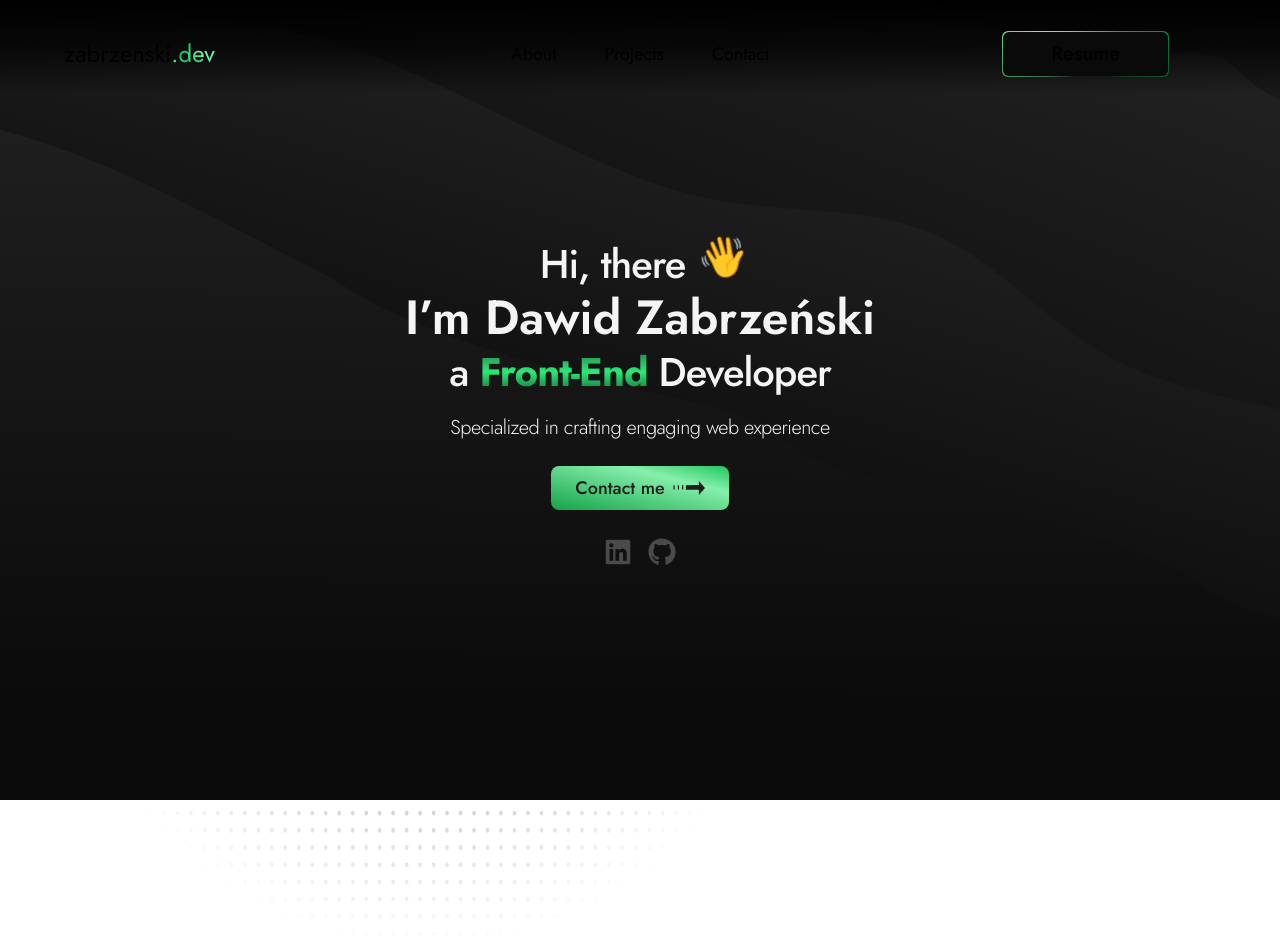
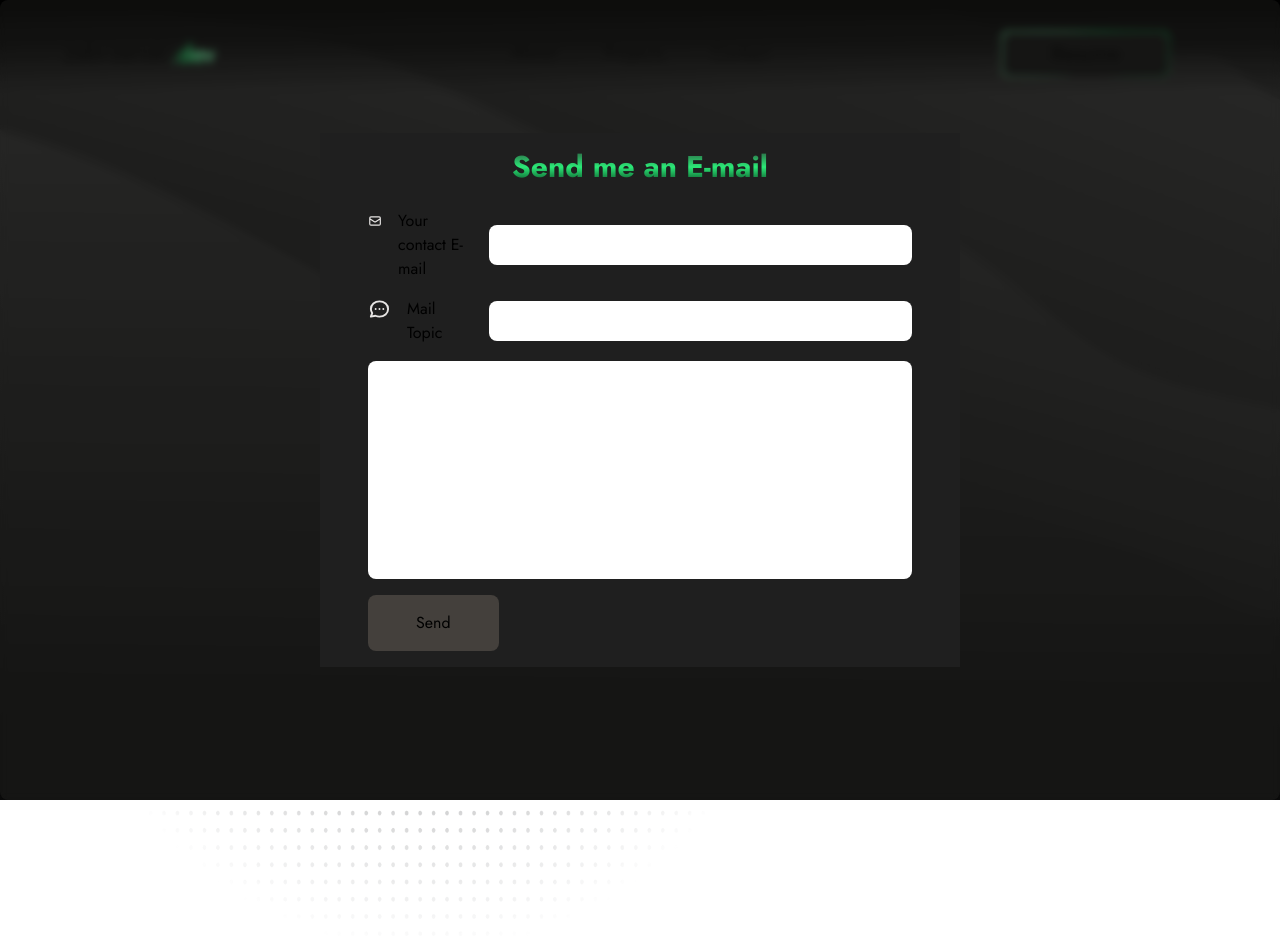
Before and after one commit to dawidzabrzenski/web-portfolio, a React (Vite) app: page / in a window 1280 px wide. Shown: the top 940 px of the page. Built offline with nearby package versions, Linux system fonts and the light colour scheme.

Commit message:
still working on email funcionality, lacking of domain

```diff
--- a/package.json
+++ b/package.json
@@ -14,7 +14,8 @@
     "framer-motion": "^11.9.0",
     "react": "^18.3.1",
     "react-dom": "^18.3.1",
-    "react-icons": "^5.3.0"
+    "react-icons": "^5.3.0",
+    "resend": "^4.0.0"
   },
   "devDependencies": {
     "@eslint/js": "^9.9.0",
--- a/src/App.jsx
+++ b/src/App.jsx
@@ -3,6 +3,7 @@ import AboutMe from "./ui/AboutMe";
 import Projects from "./ui/Projects";
 import Contact from "./ui/Contact";
 import Navbar from "./components/Navbar";
+import EmailForm from "./components/EmailForm";
 
 //
 
@@ -22,6 +23,7 @@ function App() {
       <div id="contact" className="snap-start">
         <Contact />
       </div>
+      <EmailForm />
     </div>
   );
 }
--- a/src/components/EmailForm.jsx
+++ b/src/components/EmailForm.jsx
@@ -1,21 +1,60 @@
-import { HiOutlineMail } from "react-icons/hi";
+import { HiOutlineChat, HiOutlineMail } from "react-icons/hi";
+import { Resend } from "resend";
+
+const resend = new Resend("re_Aiv9WtLp_QJ5JXgpPSbxm7opYjbENWydN");
 
 function EmailForm() {
+  function handleSubmit(e) {
+    e.preventDefault();
+
+    (async function () {
+      const { data, error } = await resend.emails.send({
+        from: "Acme <onboarding@resend.dev>",
+        to: ["delivered@resend.dev"],
+        subject: "Hello World",
+        html: "<strong>It works!</strong>",
+      });
+
+      if (error) {
+        return console.error({ error });
+      }
+
+      console.log({ data });
+    })();
+  }
+
   return (
     <div className="absolute top-0 z-50 flex h-full w-full items-center justify-center rounded-lg bg-stone-700/20 backdrop-blur-sm">
-      <div className="flex h-3/4 w-2/4 flex-col gap-6 bg-dark px-12 py-4">
+      <div className="flex h-2/3 w-2/4 flex-col gap-6 bg-dark px-12 py-4">
         <h3 className="text-gradient text-center text-3xl">
           Send me an E-mail
         </h3>
-        <form className="flex flex-col gap-4">
-          <div className="flex items-center gap-4">
-            <HiOutlineMail className="size-6 text-stone-200" />
-            <input className="w-2/3 rounded-lg px-2 py-2 focus:border" />
+        <form
+          id="email"
+          className="flex h-full flex-col gap-4"
+          onSubmit={handleSubmit}
+        >
+          <div className="flex items-center justify-between gap-4">
+            <div className="flex w-1/4 gap-4">
+              <HiOutlineMail className="size-6 text-stone-200" />
+              <p>Your contact E-mail</p>
+            </div>
+            <input className="w-full rounded-lg px-2 py-2 outline-none outline-1 focus:border-light-green focus:outline-light-green" />
           </div>
-          <div className="flex items-center gap-4">
-            <HiOutlineMail className="size-6 text-stone-200" />
-            <input className="w-2/3 rounded-lg px-2 py-2 focus:border" />
+          <div className="flex items-center justify-between gap-4">
+            <div className="flex w-1/4 gap-4">
+              <HiOutlineChat className="size-6 text-stone-200" />
+              <p>Mail Topic</p>
+            </div>
+            <input className="w-full rounded-lg px-2 py-2 outline-none outline-1 focus:border-light-green focus:outline-light-green" />
           </div>
+          <textarea
+            form="email"
+            className="h-full w-full resize-none rounded-lg px-2 py-2 outline-none outline-1 focus:border-light-green focus:outline-light-green"
+          ></textarea>
+          <button className="w-fit rounded-lg bg-stone-700 px-12 py-4">
+            Send
+          </button>
         </form>
       </div>
     </div>
```
Also changed, not shown: 1 other file (tests, documents, lock files or other folders).
